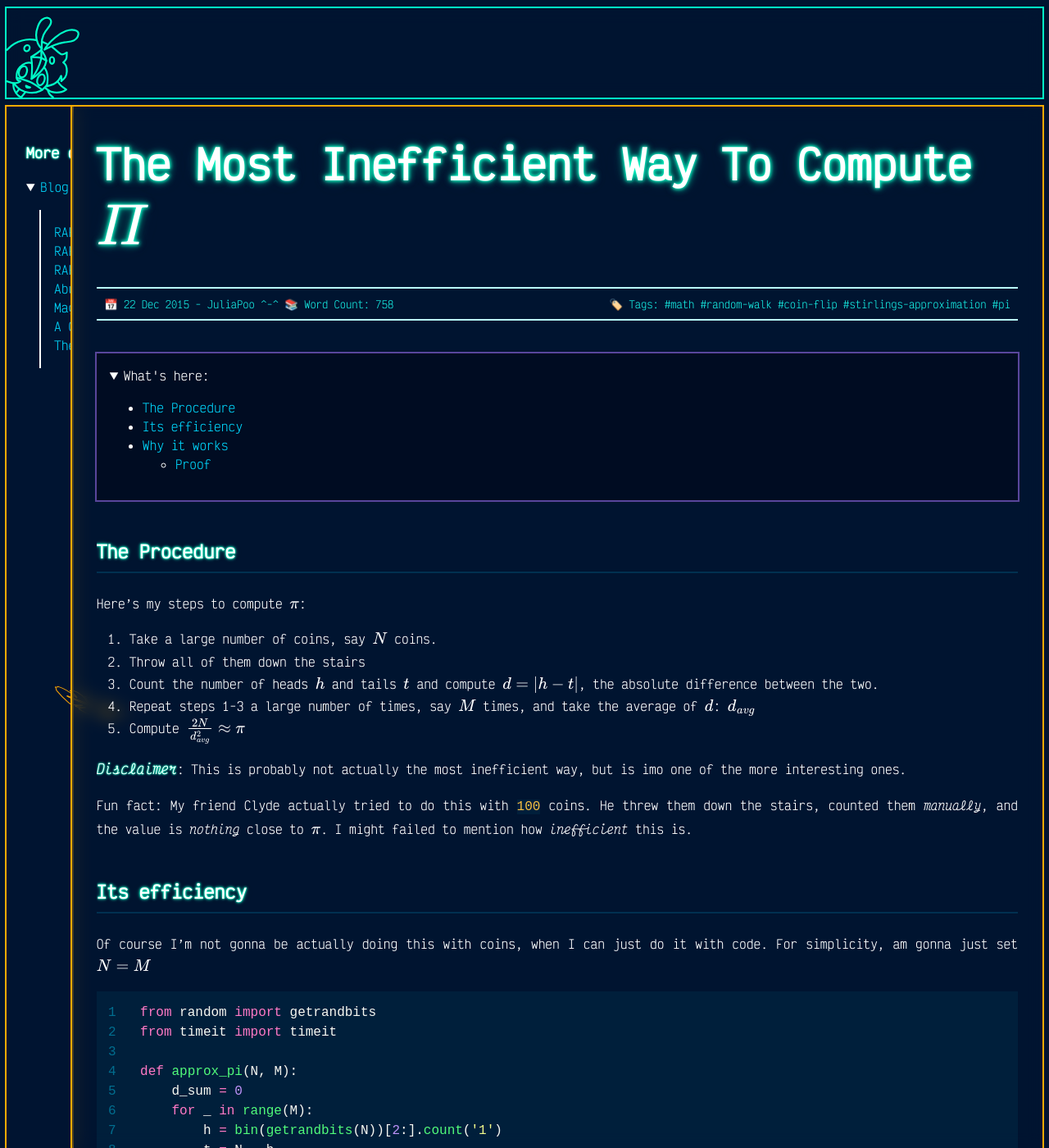
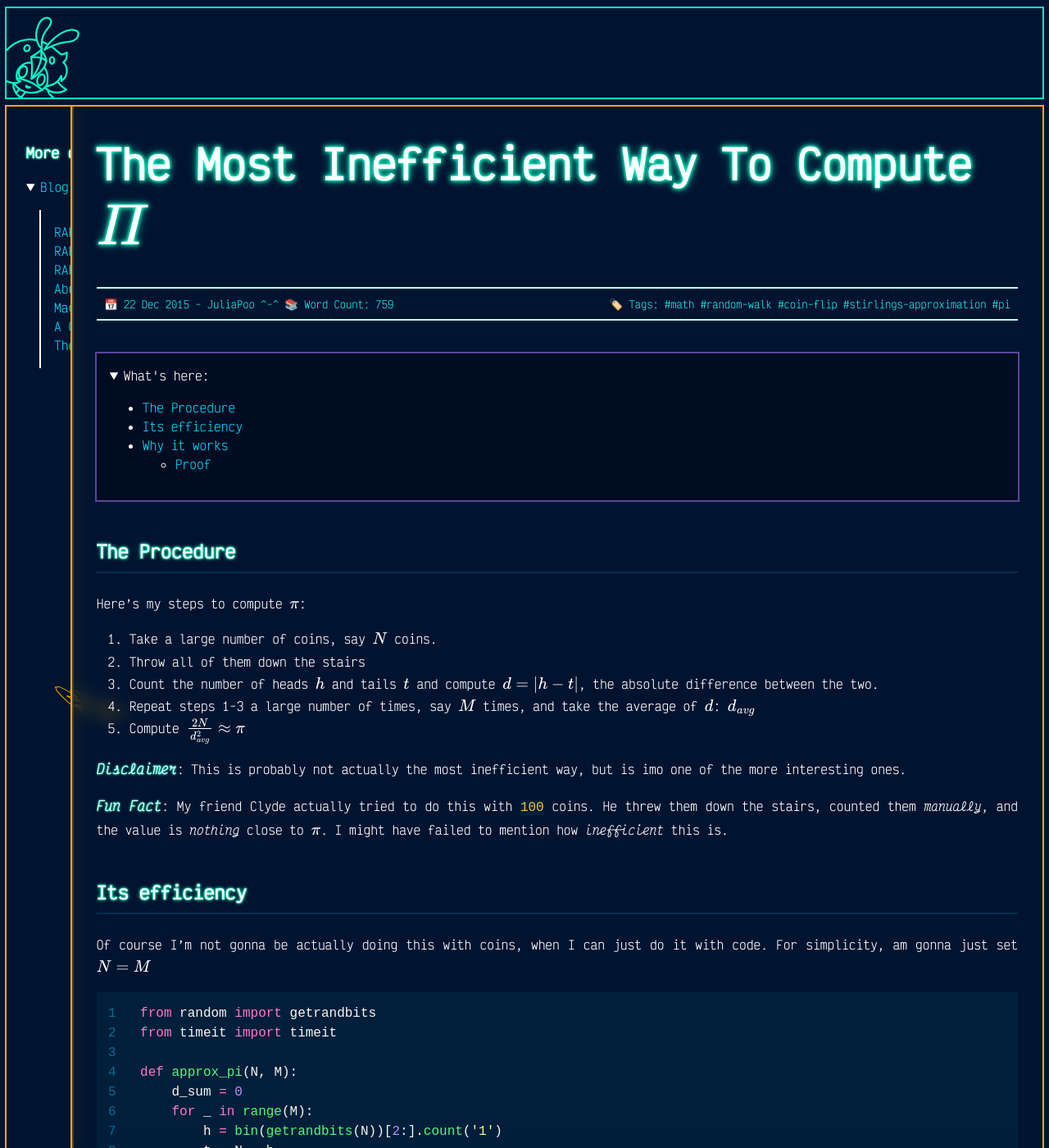
Before and after one commit to JuliaPoo/juliapoo.github.io, a Jekyll site: the page built from _posts/2015-12-22-most-inefficient-compute-pi.md, in a window 1280 px wide and 1400 px high. Shown: the whole window at 82% size. Built offline with Jekyll 4.4.1, drawn with Linux system fonts in a browser that asks for light colours; formulas are drawn with MathJax 3.

Commit message:
Reduced size of placeholder.svg

```diff
--- a/_posts/2015-12-22-most-inefficient-compute-pi.md
+++ b/_posts/2015-12-22-most-inefficient-compute-pi.md
@@ -32,7 +32,7 @@
 
 <span class="glow-text" style="font-size:large">_Disclaimer_</span>: This is probably not actually the most inefficient way, but is imo one of the more interesting ones.
 
-Fun fact: My friend Clyde actually tried to do this with `100` coins. He threw them down the stairs, counted them _manually_, and the value is _nothing_ close to $\pi$. I might failed to mention how _inefficient_ this is.
+<span class="glow-text" style="font-size:large">_Fun Fact_</span>: My friend Clyde actually tried to do this with `100` coins. He threw them down the stairs, counted them _manually_, and the value is _nothing_ close to $\pi$. I might have failed to mention how _inefficient_ this is.
 
 ## Its efficiency
 
```
Also changed, not shown: assets/img/placeholder.svg.
